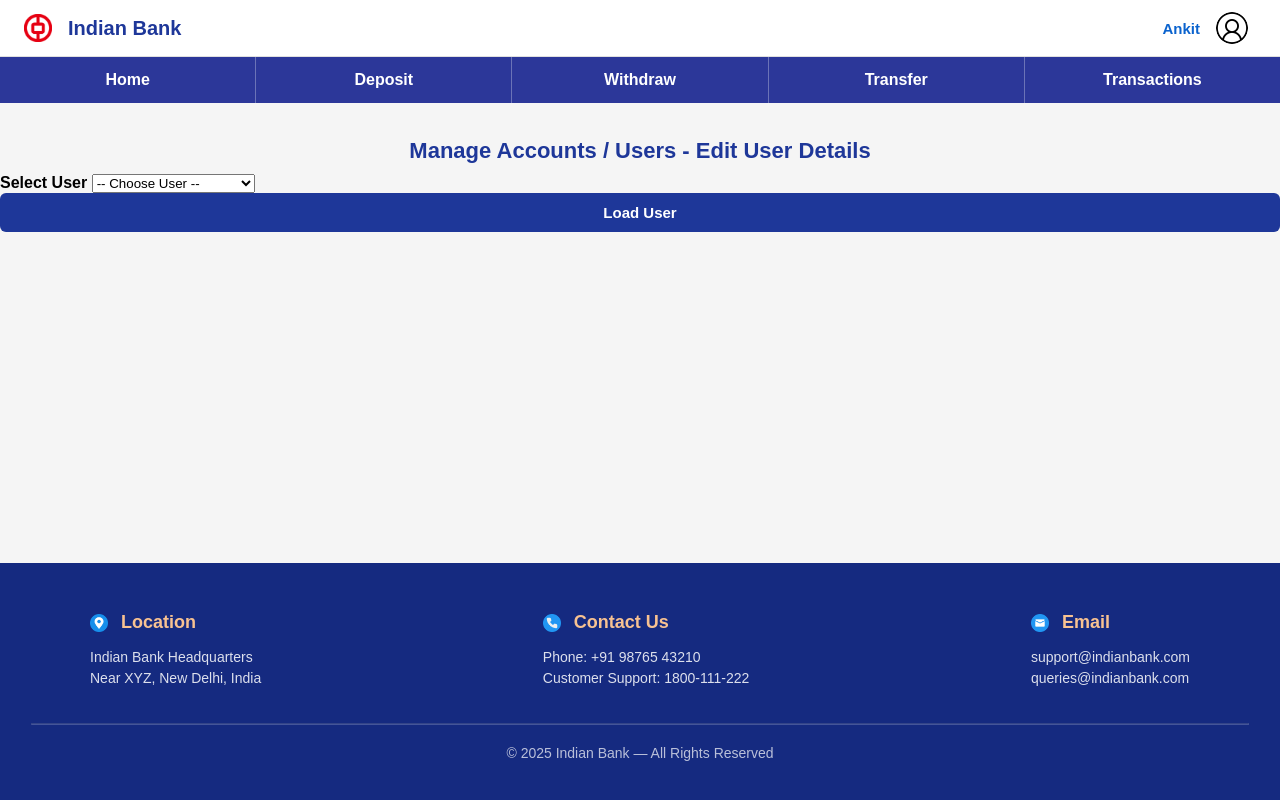
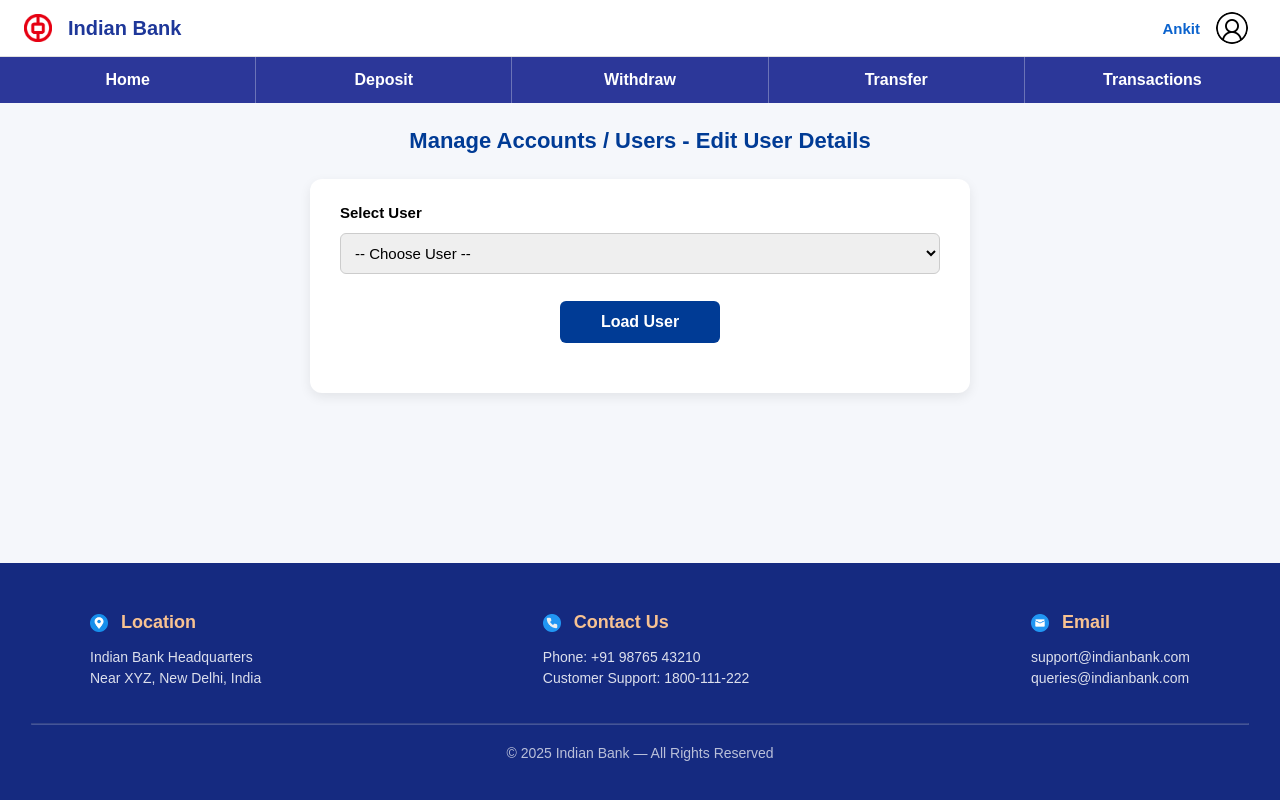
Before and after one commit to Ankit-Dodo/bank_simulator, a PHP site: page /pages/edit_user.php in a window 1280 px wide. Run offline with PHP 8.4, Linux system fonts and the light colour scheme; a user stored in the database is signed in; data comes from the database, SQL or seed files in the repository; both versions use the stored data as it was after the commit.

Commit message:
file ready

```diff
--- a/actions/transfer_action.php
+++ b/actions/transfer_action.php
@@ -139,7 +139,7 @@
     die("Cannot transfer to the same account.");
 }
 
-// ---------- Perform transfer in a transaction ----------
+//  Perform transfer in a transaction
 mysqli_begin_transaction($conn);
 
 try {
--- a/config/db.php
+++ b/config/db.php
@@ -1,6 +1,6 @@
 <?php
 
-$host = "localhost:3307";
+$host = "localhost";
 $user = "phpmyadmin";
 $pass = "Passw0rd!123";
 $db   = "bank_simulator";
--- /dev/null
+++ b/css/edit_user.css
@@ -0,0 +1,160 @@
+body {
+    background: #f5f7fb;
+    font-family: Arial, Helvetica, sans-serif;
+    margin: 0;
+    padding: 0;
+}
+
+/* Page Title */
+.page-title-center {
+    text-align: center;
+    font-size: 22px;
+    font-weight: bold;
+    margin-top: 25px;
+    margin-bottom: 25px;
+    color: #003b95;
+}
+
+.admin-edit-container {
+    max-width: 600px;
+    margin: 20px auto 50px;
+    background: #ffffff;
+    padding: 25px 30px;
+    border-radius: 12px;
+    box-shadow: 0 4px 12px rgba(0,0,0,0.08);
+}
+
+/* message */
+.admin-edit-error {
+    background: #ffdddd;
+    color: #c0392b;
+    padding: 12px;
+    border-left: 4px solid #c0392b;
+    border-radius: 4px;
+    margin-bottom: 20px;
+}
+
+.admin-edit-flash {
+    background: #d4f8d4;
+    color: #2e7d32;
+    padding: 12px;
+    border-left: 4px solid #2e7d32;
+    border-radius: 4px;
+    margin-bottom: 20px;
+    font-weight: bold;
+}
+
+/* drop down */
+.admin-edit-select-form {
+    display: flex;
+    flex-direction: column;
+    gap: 12px;
+    margin-bottom: 25px;
+}
+
+.admin-edit-label {
+    font-weight: bold;
+    font-size: 15px;
+}
+
+.admin-edit-select {
+    padding: 10px;
+    font-size: 15px;
+    border: 1px solid #cccccc;
+    border-radius: 6px;
+    outline: none;
+}
+
+.admin-edit-load-btn {
+    background: #003b95;
+    color: white;
+    padding: 10px 15px;
+    border: none;
+    border-radius: 6px;
+    font-size: 15px;
+    cursor: pointer;
+    transition: 0.2s;
+    width: 150px;
+}
+
+
+.admin-edit-select-form .admin-edit-load-btn {
+    display: block;
+    margin: 15px auto 0 auto;
+    width: 160px;
+    text-align: center;
+}
+
+
+.admin-edit-load-btn:hover {
+    background: #002a6e;
+}
+
+/* userform */
+.admin-edit-form {
+    display: flex;
+    flex-direction: column;
+    gap: 18px;
+    margin-top: 25px;
+}
+
+/* Input groups */
+.form-group {
+    display: flex;
+    flex-direction: column;
+}
+
+.form-group label {
+    font-size: 14px;
+    font-weight: bold;
+    margin-bottom: 5px;
+}
+
+/* Inputs */
+.admin-edit-form input,
+.admin-edit-form textarea,
+.admin-edit-form select {
+    padding: 10px 12px;
+    font-size: 15px;
+    border: 1px solid #cccccc;
+    border-radius: 6px;
+    outline: none;
+}
+
+/* Disabled username field */
+.admin-edit-form input[disabled] {
+    background: #f2f3f7;
+    color: #555;
+}
+
+/* Focus effect */
+.admin-edit-form input:focus,
+.admin-edit-form textarea:focus,
+.admin-edit-form select:focus {
+    border-color: #003b95;
+    box-shadow: 0 0 0 2px rgba(0, 59, 149, 0.15);
+}
+
+/* Validation error text */
+.error-message {
+    color: #d63031;
+    font-size: 12px;
+    margin-top: 4px;
+}
+
+/* Save button */
+.btn-primary {
+    background: #003b95;
+    color: #ffffff;
+    padding: 12px;
+    font-size: 16px;
+    font-weight: bold;
+    border: none;
+    border-radius: 6px;
+    cursor: pointer;
+    transition: 0.2s;
+}
+
+.btn-primary:hover {
+    background: #002a6e;
+}
--- a/pages/edit_user.php
+++ b/pages/edit_user.php
@@ -171,6 +171,7 @@
 
 include "../includes/header.php";
 ?>
+<link rel="stylesheet" href="../css/edit_user.css">
 
 <h3 class="page-title-center">Manage Accounts / Users - Edit User Details</h3>
 
--- a/pages/home.php
+++ b/pages/home.php
@@ -1,5 +1,5 @@
 <?php
-session_start(); // <-- REQUIRED
+session_start();
 
 error_reporting(E_ALL);
 ini_set('display_errors', 1);
--- a/pages/transfer.php
+++ b/pages/transfer.php
@@ -12,7 +12,7 @@
 
 $user_id = (int)$_SESSION['user_id'];
 
-/* ---------- Determine if current user is admin ---------- */
+// checking for admin
 $isAdmin = false;
 $roleSql = "SELECT role FROM users WHERE id = $user_id LIMIT 1";
 $roleRes = mysqli_query($conn, $roleSql);
@@ -21,7 +21,7 @@
     $isAdmin = (strtolower($roleRow['role']) === 'admin');
 }
 
-/* ---------- Load accounts for dropdown ---------- */
+//  Load accounts for dropdown
 $accounts = [];
 
 if ($isAdmin) {
```
Also changed, not shown: sql/main.sql (+5 -5 lines).
